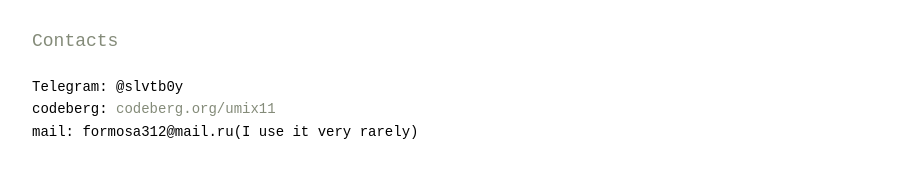
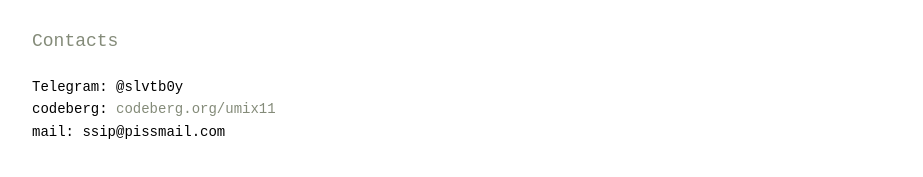
Before and after one commit to umix11/umix11.github.io, a plain HTML site: page contact.html in a window 1280 px wide. Shown: the part 133-310 px from the top of the page, without its empty margins (178-1101 px from the left). Drawn offline with Linux system fonts and the light colour scheme.

Commit message:
Update contact.html

```diff
--- a/contact.html
+++ b/contact.html
@@ -22,7 +22,7 @@
             <h2>Contacts</h2>
             <p>Telegram: @slvtb0y</p>
             <p>codeberg: <a href="https://codeberg.org/umix11">codeberg.org/umix11</a></p>
-            <p>mail: formosa312@mail.ru(I use it very rarely)</p>
+            <p>mail: ssip@pissmail.com</p>
         </section>
     </main>
 </body>
```
